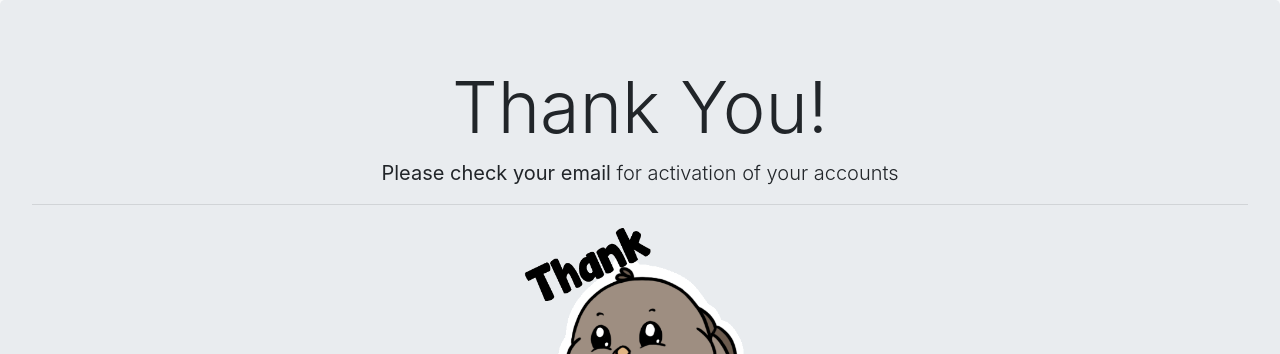
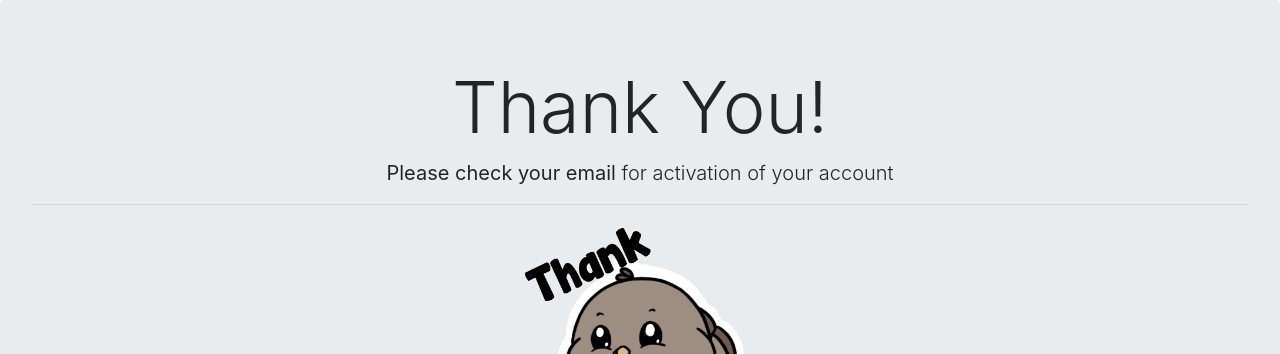
Before and after one commit to Aryasah/safermedicine, a Django app: page /token in a window 1280 px wide. Shown: the top 354 px of the page. Run offline with Django 3.2, Linux system fonts and the light colour scheme; some libraries are stand-ins or nearby versions.

Commit message:
Update token_send.html

```diff
--- a/accounts/templates/accounts/token_send.html
+++ b/accounts/templates/accounts/token_send.html
@@ -19,7 +19,7 @@
 <section style="height:100vh;minheight:100vh;minwidth:100vw" class="bg-light">
 <div class="jumbotron text-center" style="height:100vh;minheight:100vh;minwidth:100vw" >
   <h1 class="display-3">Thank You!</h1>
-  <p class="lead"><strong>Please check your email</strong> for activation of your accounts </p>
+  <p class="lead"><strong>Please check your email</strong> for activation of your account </p>
   <hr>
   <div class="text-center"><img  style="height:30vh" src="{% static 'img/card/thankyou.gif' %}"></div>
 
```
